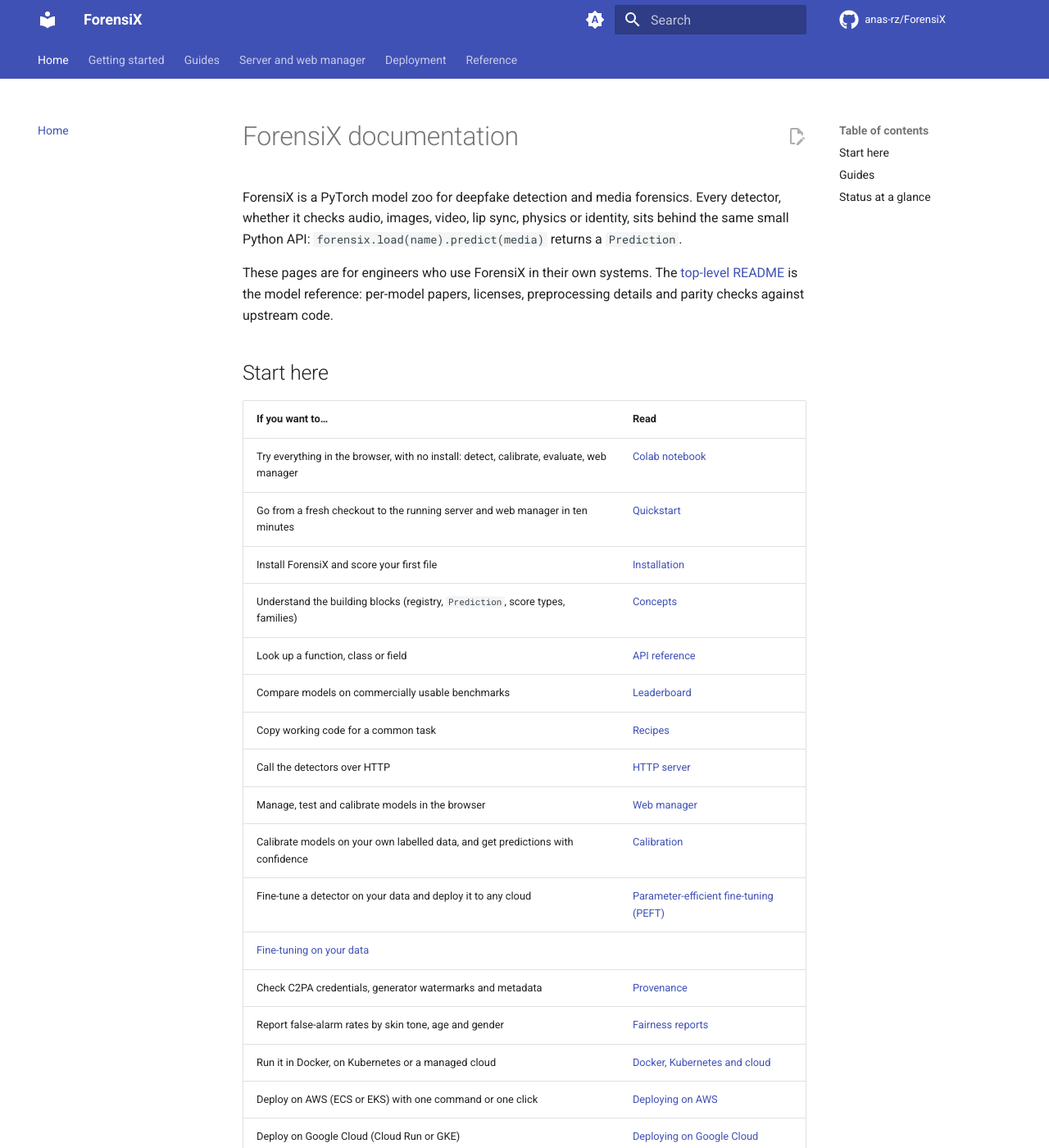
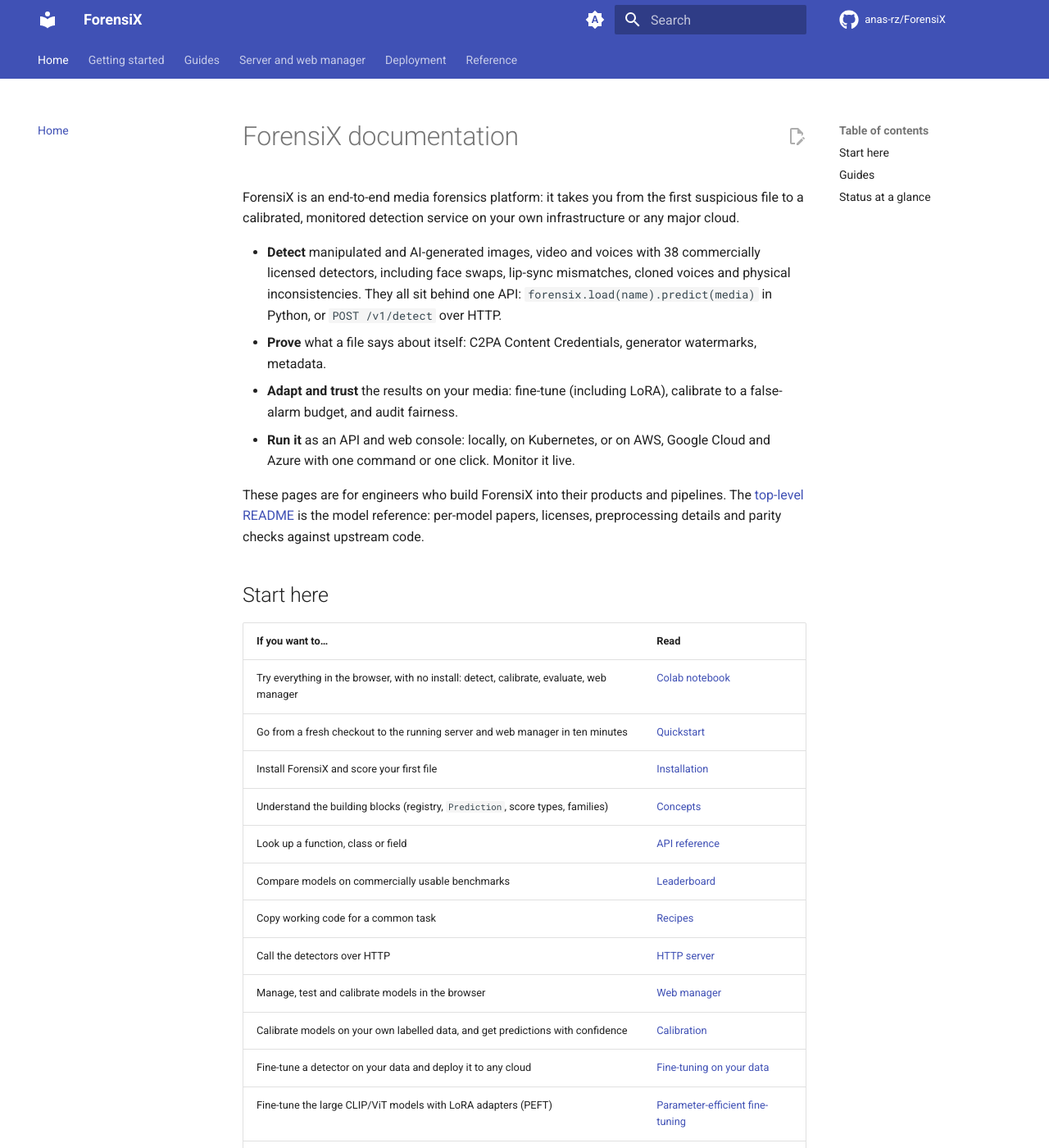
Before and after one commit to anas-rz/ForensiX, an MkDocs documentation site: the page built from docs/README.md, in a window 1280 px wide and 1400 px high. Shown: the whole window at 82% size. Built offline with MkDocs 1.6.1 and Material for MkDocs 9.7.7, drawn with Linux system fonts in a browser that asks for light colours; comment, search, counter and statistics services are not loaded; some of the changed text lies outside the part shown.

Commit message:
improve presentation

```diff
--- a/docs/README.md
+++ b/docs/README.md
@@ -1,10 +1,20 @@
 # ForensiX documentation
 
-ForensiX is a PyTorch model zoo for deepfake detection and media forensics. Every detector,
-whether it checks audio, images, video, lip sync, physics or identity, sits behind the same small
-Python API: `forensix.load(name).predict(media)` returns a `Prediction`.
+ForensiX is an end-to-end media forensics platform: it takes you from the first suspicious file
+to a calibrated, monitored detection service on your own infrastructure or any major cloud.
 
-These pages are for engineers who use ForensiX in their own systems. The
+- **Detect** manipulated and AI-generated images, video and voices with 38 commercially licensed
+  detectors, including face swaps, lip-sync mismatches, cloned voices and physical
+  inconsistencies. They all sit behind one API: `forensix.load(name).predict(media)` in Python, or
+  `POST /v1/detect` over HTTP.
+- **Prove** what a file says about itself: C2PA Content Credentials, generator watermarks,
+  metadata.
+- **Adapt and trust** the results on your media: fine-tune (including LoRA), calibrate to a
+  false-alarm budget, and audit fairness.
+- **Run it** as an API and web console: locally, on Kubernetes, or on AWS, Google Cloud and
+  Azure with one command or one click. Monitor it live.
+
+These pages are for engineers who build ForensiX into their products and pipelines. The
 [top-level README](../README.md) is the model reference: per-model papers, licenses,
 preprocessing details and parity checks against upstream code.
 
@@ -22,8 +32,8 @@ preprocessing details and parity checks against upstream code.
 | Call the detectors over HTTP | [HTTP server](server.md) |
 | Manage, test and calibrate models in the browser | [Web manager](ui.md) |
 | Calibrate models on your own labelled data, and get predictions with confidence | [Calibration](calibration.md) |
-| Fine-tune a detector on your data and deploy it to any cloud | [Parameter-efficient fine-tuning (PEFT)](guides/peft.md) | LoRA adapters with Hugging Face PEFT: train ~1% of a large model's parameters, merge for full-speed serving, deploy to any cloud |
-| [Fine-tuning on your data](guides/finetuning.md) |
+| Fine-tune a detector on your data and deploy it to any cloud | [Fine-tuning on your data](guides/finetuning.md) |
+| Fine-tune the large CLIP/ViT models with LoRA adapters (PEFT) | [Parameter-efficient fine-tuning](guides/peft.md) |
 | Check C2PA credentials, generator watermarks and metadata | [Provenance](provenance.md) |
 | Report false-alarm rates by skin tone, age and gender | [Fairness reports](fairness.md) |
 | Run it in Docker, on Kubernetes or a managed cloud | [Docker, Kubernetes and cloud](cloud.md) |
@@ -42,6 +52,7 @@ preprocessing details and parity checks against upstream code.
 | [Evaluating on your data](guides/evaluation.md) | The eval scripts, metrics, building a fair test set, reading benchmark numbers |
 | [Identity and person models](guides/identity.md) | Enrolling people, verifying media against them, galleries, tiny per-person models |
 | [Physics forensics](guides/physics.md) | The physics detectors, forensic reports, learned priors |
+| [Parameter-efficient fine-tuning (PEFT)](guides/peft.md) | LoRA adapters with Hugging Face PEFT: train about 1% of a large model's parameters, merge for full-speed serving, deploy to any cloud |
 | [Fine-tuning on your data](guides/finetuning.md) | Fine-tune a pretrained detector on your labelled data, evaluate, calibrate, package and deploy it to AWS, Google Cloud or Azure |
 | [Training models](guides/training.md) | Training the models that ship without weights (avcons, avid, id-motion, physdf) |
 | [Working in Google Colab](guides/colab.md) | GPU choice, Drive, GitHub, Claude Code in Colab |
--- a/forensix/__init__.py
+++ b/forensix/__init__.py
@@ -1,4 +1,6 @@
-"""ForensiX: a model zoo for deepfake detection.
+"""ForensiX: end-to-end deepfake detection and media forensics.
+
+Detect, verify provenance, fine-tune, calibrate and deploy. The Python API:
 
     import forensix
     forensix.list_models()              # ['aasist', ..., 'univfd']
--- a/mkdocs.yml
+++ b/mkdocs.yml
@@ -1,5 +1,5 @@
 site_name: ForensiX
-site_description: Deepfake detection and media forensics. Commercially licensed detectors behind one Python API, an HTTP server and a web manager.
+site_description: "End-to-end deepfake detection and media forensics: 38 commercially licensed detectors for images, video and voice, provenance checks, fine-tuning, calibration, fairness reports and one-command deployment to AWS, Google Cloud and Azure."
 site_url: https://anas-rz.github.io/ForensiX/
 repo_url: https://github.com/anas-rz/ForensiX
 repo_name: anas-rz/ForensiX
--- a/pyproject.toml
+++ b/pyproject.toml
@@ -5,7 +5,7 @@ build-backend = "setuptools.build_meta"
 [project]
 name = "forensix"
 version = "0.1.0"
-description = "A PyTorch model zoo for deepfake detection and multimodal media forensics"
+description = "End-to-end deepfake detection and media forensics: detect, verify provenance, fine-tune, calibrate, audit and deploy on any cloud"
 readme = "README.md"
 requires-python = ">=3.10"
 dependencies = [
```
Also changed, not shown: README.md (+79 -9 lines), docs/getting-started.md (+4 -2 lines), 1 other file.
